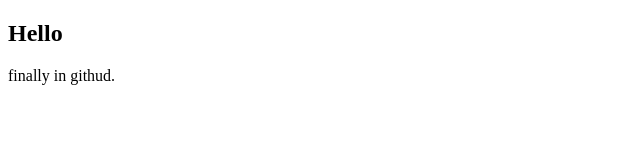
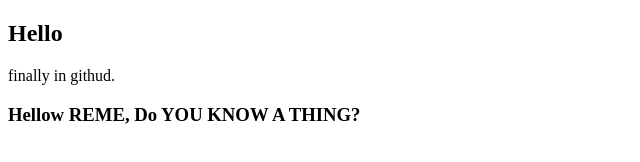
Before and after one commit to Sifu18/-my-first-website, a plain HTML site: page index.html in a window 1280 px wide. Shown: the whole page, without its empty margins (0-640 px from the left). Drawn offline with Linux system fonts and the light colour scheme.

Commit message:
added a line

```diff
--- a/index.html
+++ b/index.html
@@ -9,5 +9,7 @@
 <body>
     <h2> Hello</h2>
     <p>finally in githud.</p>
+    <h3>Hellow REME, Do YOU KNOW A THING?</h3>
+
 </body>
 </html>
```
